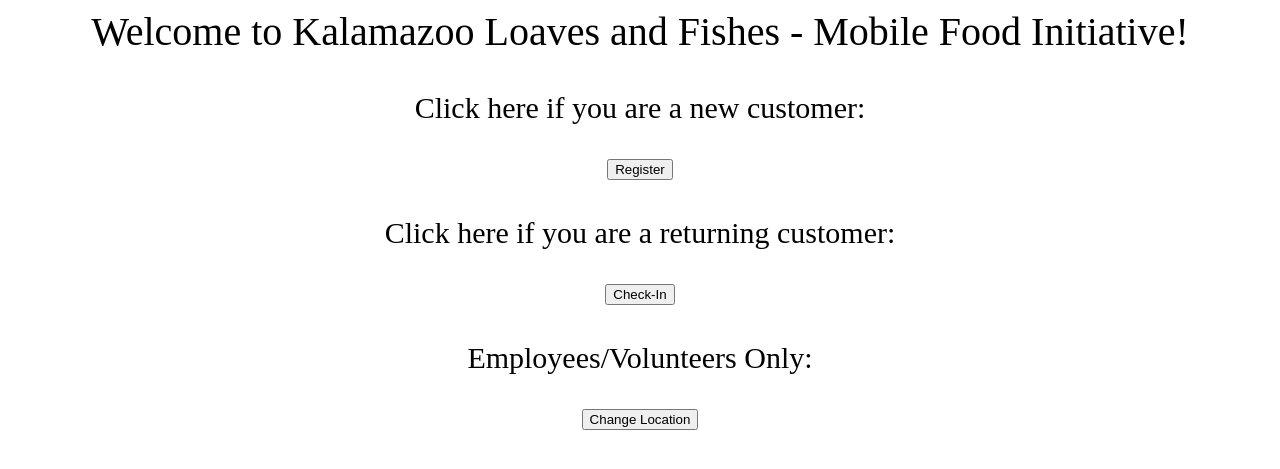
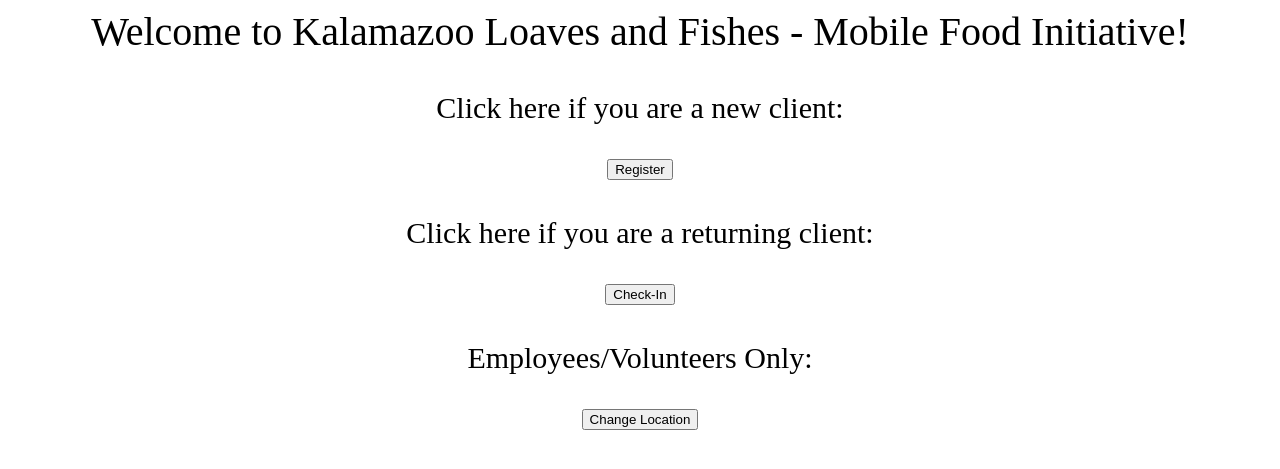
Before and after one commit to AlexCadigan/KalamazooLoavesAndFishes, a PHP site: page /HomePage.php in a window 1280 px wide. Shown: the top 469 px of the page. Run offline with PHP 8.4, Linux system fonts and the light colour scheme.

Commit message:
Fixed typo

```diff
--- a/src/HomePage.php
+++ b/src/HomePage.php
@@ -43,11 +43,11 @@ SOFTWARE.
 			Welcome to Kalamazoo Loaves and Fishes - Mobile Food Initiative!
 		</div> <br> <br>
 		<div class = 'instructions'>
-			Click here if you are a new customer: <br> <br>
+			Click here if you are a new client: <br> <br>
 			<button onclick = 'displayRegisterPage()'> Register </button>
 		</div> <br> <br>
 		<div class = 'instructions'>
-			Click here if you are a returning customer: <br> <br>
+			Click here if you are a returning client: <br> <br>
 			<button onclick = 'displayCheckInPage()'> Check-In </button>
 		</div> <br> <br>
 		<div class = 'instructions'>
```
